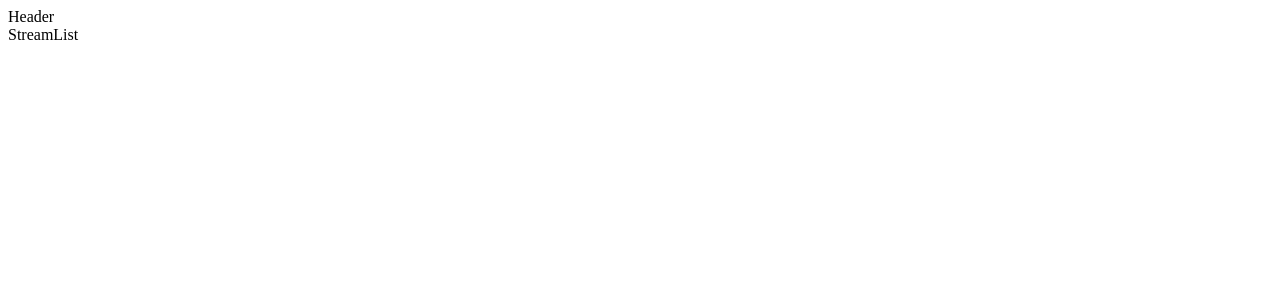
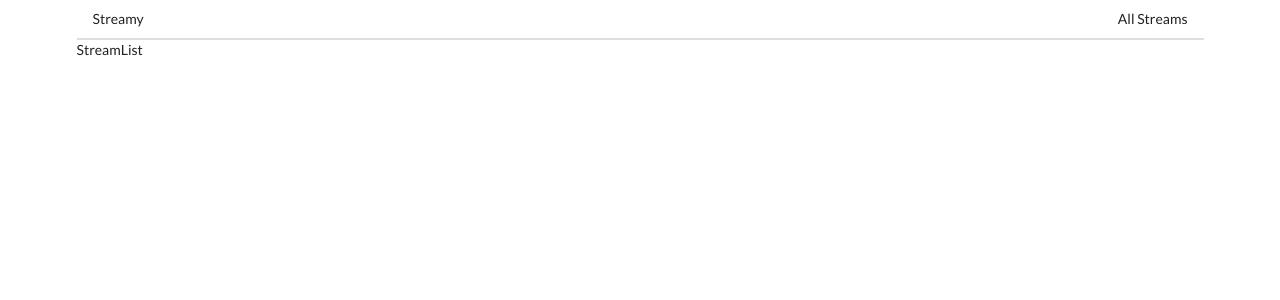
Before and after one commit to HolubIvan/Streaming-App, a React (Create React App) app: page / in a window 1280 px wide. Shown: the top 300 px of the page. Built offline with nearby package versions, Linux system fonts and the light colour scheme.

Commit message:
PR: added header

```diff
--- a/public/index.html
+++ b/public/index.html
@@ -3,6 +3,10 @@
   <head>
     <meta charset="utf-8" />
     <link rel="icon" href="%PUBLIC_URL%/favicon.ico" />
+    <link
+      rel="stylesheet"
+      href="https://cdnjs.cloudflare.com/ajax/libs/semantic-ui/2.4.1/semantic.min.css"
+    />
     <meta name="viewport" content="width=device-width, initial-scale=1" />
     <meta name="theme-color" content="#000000" />
     <meta
--- a/src/App.js
+++ b/src/App.js
@@ -5,12 +5,13 @@
 import StreamList from "./components/streams/StreamList";
 import StreamShow from "./components/streams/StreamShow";
 import StreamDelete from "./components/streams/StreamDelete";
+import Header from "./components/Header";
 
 const App = () => {
   return (
-    <div>
-      <header>Header</header>
+    <div className="ui container">
       <BrowserRouter>
+        <Header />
         <Routes>
           <Route path="/" exact element={<StreamList />} />
           <Route path="/streams/new" exact element={<StreamCreate />} />
--- /dev/null
+++ b/src/components/Header.js
@@ -0,0 +1,21 @@
+import React from "react";
+import { Link } from "react-router-dom";
+
+const Header = () => {
+  return (
+    <div>
+      <div className="ui secondary pointing menu">
+        <Link to="/" className="item">
+          Streamy
+        </Link>
+        <div className="right menu">
+          <Link to="/" className="item">
+            All Streams
+          </Link>
+        </div>
+      </div>
+    </div>
+  );
+};
+
+export default Header;
```
